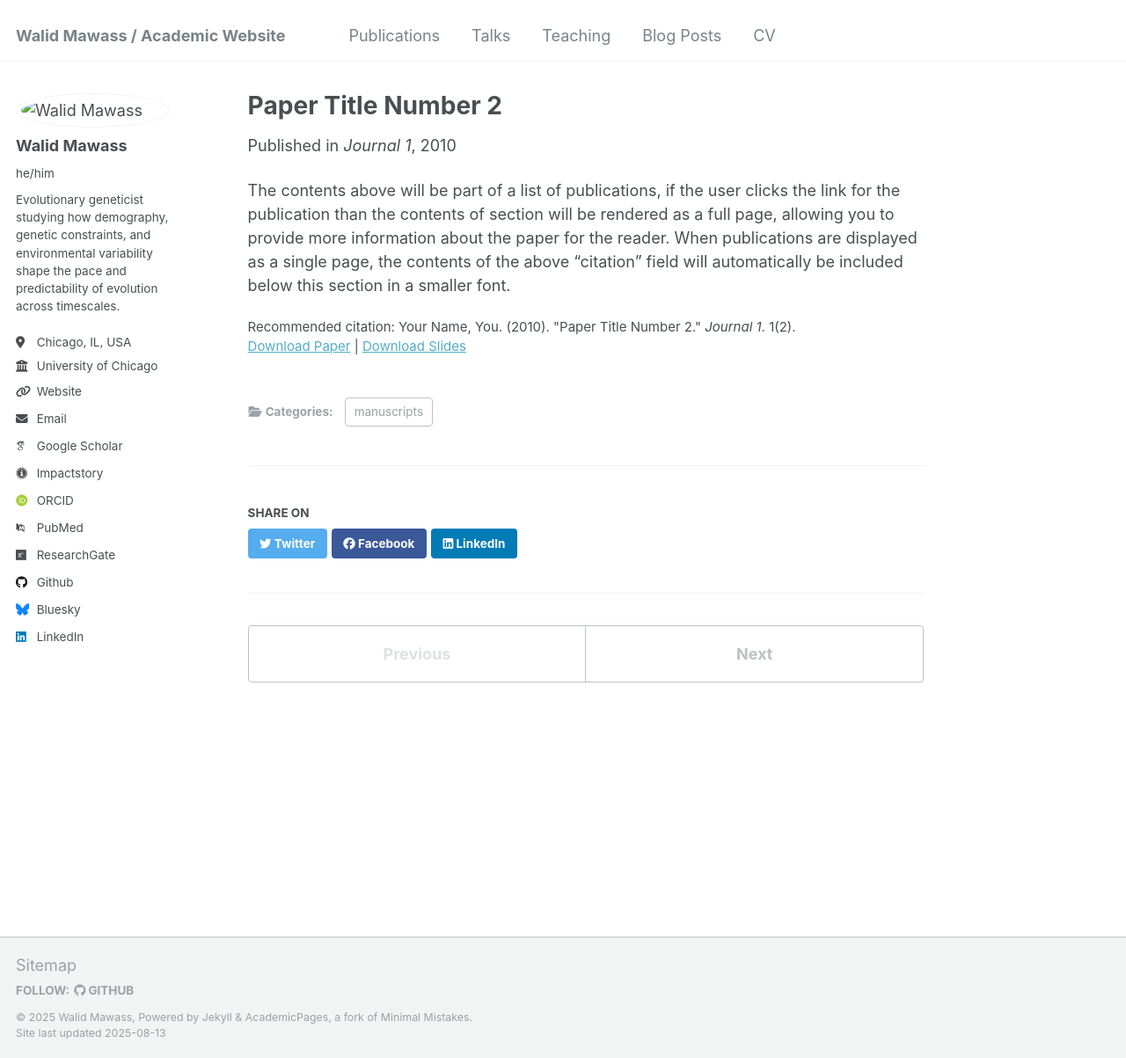
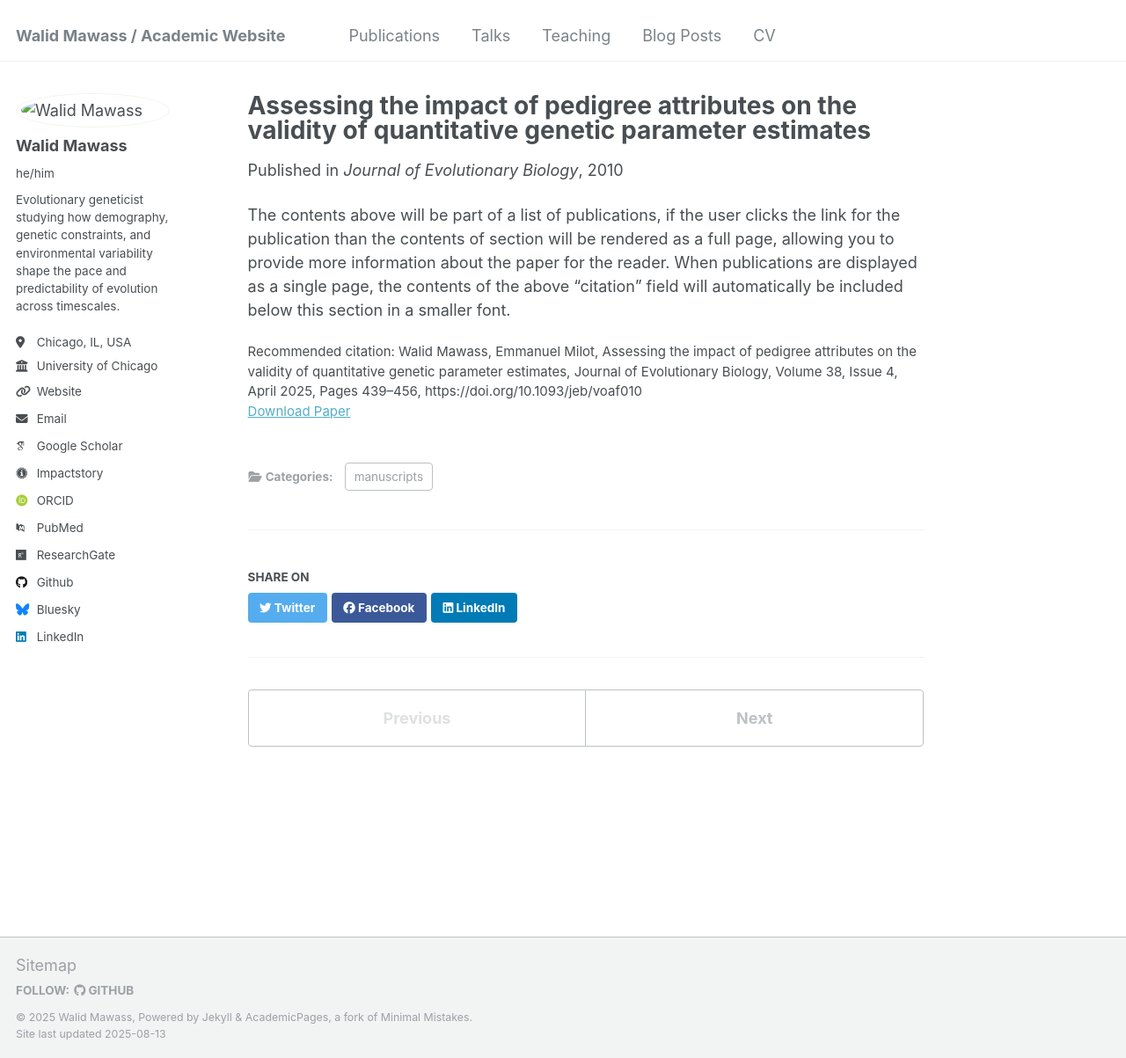
Before and after one commit to mawassw/mawassw.github.io, a Jekyll site: the page built from _publications/2010-10-01-paper-title-number-2.md, in a window 1280 px wide and 1203 px high. Shown: the whole window at 88% size. Built offline with Jekyll 4.4.1, drawn with Linux system fonts in a browser that asks for light colours; some web fonts are replaced.

Commit message:
Update 2010-10-01-paper-title-number-2.md

```diff
--- a/_publications/2010-10-01-paper-title-number-2.md
+++ b/_publications/2010-10-01-paper-title-number-2.md
@@ -1,14 +1,13 @@
 ---
-title: "Paper Title Number 2"
+title: "Assessing the impact of pedigree attributes on the validity of quantitative genetic parameter estimates"
 collection: publications
 category: manuscripts
-permalink: /publication/2010-10-01-paper-title-number-2
+permalink: https://academic.oup.com/jeb/article-abstract/38/4/439/7998571
 excerpt: 'This paper is about the number 2. The number 3 is left for future work.'
 date: 2010-10-01
-venue: 'Journal 1'
-slidesurl: 'http://academicpages.github.io/files/slides2.pdf'
-paperurl: 'http://academicpages.github.io/files/paper2.pdf'
-citation: 'Your Name, You. (2010). &quot;Paper Title Number 2.&quot; <i>Journal 1</i>. 1(2).'
+venue: 'Journal of Evolutionary Biology'
+paperurl: 'https://academic.oup.com/jeb/article-abstract/38/4/439/7998571#no-access-message'
+citation: 'Walid Mawass, Emmanuel Milot, Assessing the impact of pedigree attributes on the validity of quantitative genetic parameter estimates, Journal of Evolutionary Biology, Volume 38, Issue 4, April 2025, Pages 439–456, https://doi.org/10.1093/jeb/voaf010'
 ---
 
 The contents above will be part of a list of publications, if the user clicks the link for the publication than the contents of section will be rendered as a full page, allowing you to provide more information about the paper for the reader. When publications are displayed as a single page, the contents of the above "citation" field will automatically be included below this section in a smaller font.
```
